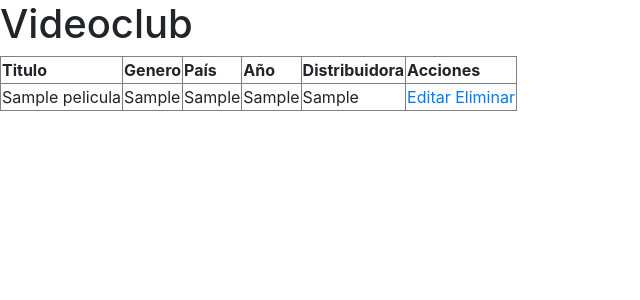
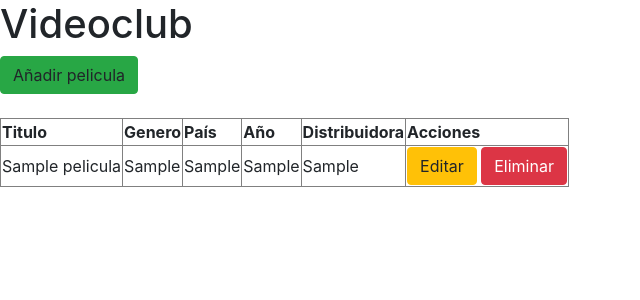
Before and after one commit to abdell1999/videoclub, a PHP site: page / in a window 1280 px wide. Shown: the top 300 px of the page, without its empty margins (0-640 px from the left). Run offline with PHP 8.4, Linux system fonts and the light colour scheme; tables that the repository leaves empty hold one stand-in row (values such as "Sample post").

Commit message:
Añadidos botones bootstrap (sin implementar funcionalidades aún)

```diff
--- a/index.php
+++ b/index.php
@@ -24,6 +24,10 @@
         }else{
 
 
+            echo "<a class='btn btn-success'>Añadir pelicula</a>";
+            echo "<br>";
+            echo "<br>";
+
             $peliculas = $conexion->query("SELECT * FROM peliculas");
             echo "<table border='1'>";
             echo "<tr><th>Titulo</th><th>Genero</th><th>País</th><th>Año</th><th>Distribuidora</th><th>Acciones</th></tr>";
@@ -34,7 +38,7 @@
                 echo "<td>" . $fila->pais . "</td>";
                 echo "<td>" . $fila->anio . "</td>";
                 echo "<td>" . $fila->distribuidora . "</td>";
-                echo "<td> <a href='#'>Editar</a> <a href='#'>Eliminar</a></td>";
+                echo "<td> <a class='btn btn-warning' href='#'>Editar</a> <a class='btn btn-danger' href='#'>Eliminar</a></td>";
                 //echo "<td><a href='index.php?action=formularioModificarLibro&idLibro=" . $fila->idLibro . "'>Modificar</a></td>";
                 //echo "<td><a href='index.php?action=borrarLibro&idLibro=" . $fila->idLibro . "'>Borrar</a></td>";
                 echo "</tr>";
```
